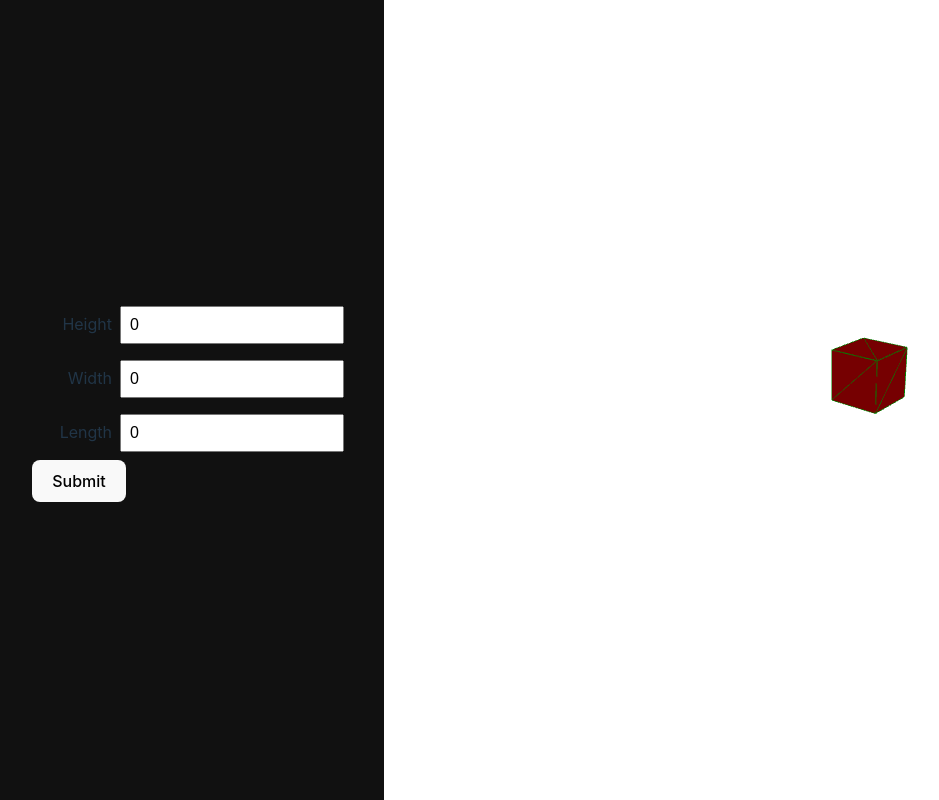
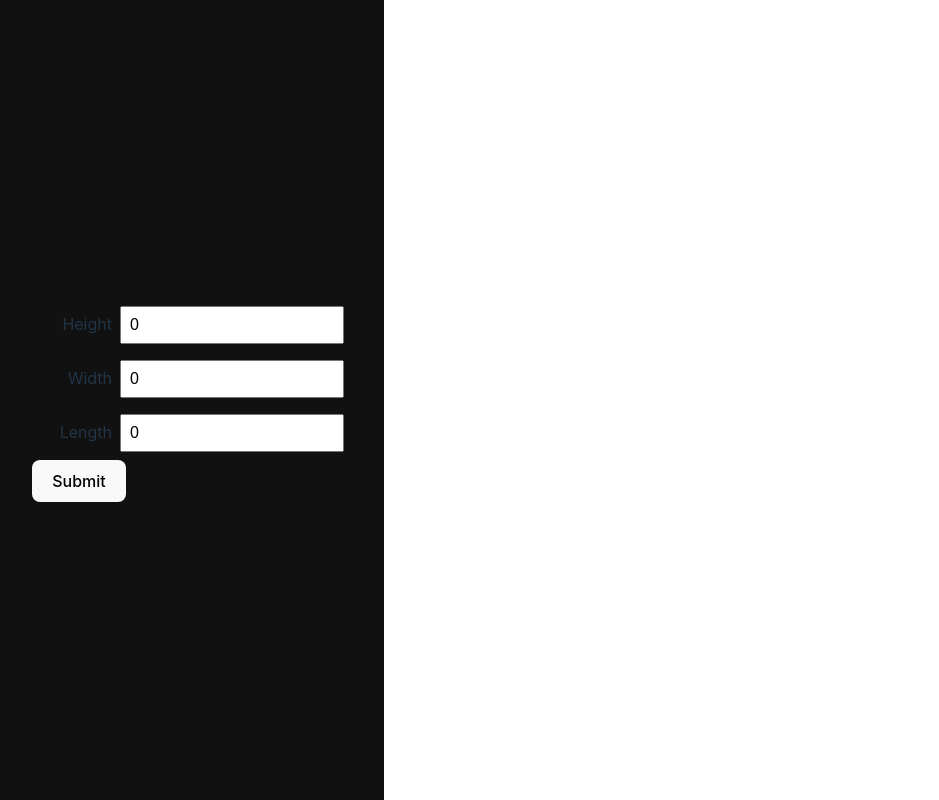
Before and after one commit to Tetrarium/cadex-tt, a React (Vite) app: page / in a window 1280 px wide. Shown: the whole page, without its empty margins (0-939 px from the left). Built offline with nearby package versions, Linux system fonts and the light colour scheme; what miragejs would draw is missing.

Commit message:
realised showing box

```diff
--- a/src/App.tsx
+++ b/src/App.tsx
@@ -1,13 +1,15 @@
 import s from "./app.module.sass";
 import Form from "./components/form/form";
-import Scene from "./components/scene/scene";
+import Scene, { BoxProps } from "./components/scene/scene";
 import { useFetch } from "./hooks/useFetch";
 import { Box } from "./models/models";
 
 function App() {
-  const { data, runFetch, loading } = useFetch<Box, Box>("/api/box", (data) => { console.log(data); });
+  const { data, runFetch, loading, error } = useFetch<BoxProps, Box>("/api/box", (data) => { console.log(data); });
 
-  console.log(data);
+  if (error) {
+    console.error(error);
+  }
 
   const handleSubmit = (box: Box) => {
     console.log(box);
@@ -19,7 +21,9 @@ function App() {
       <div className={s.menu}>
         <Form onSubmit={handleSubmit} isLoading={loading} />
       </div>
-      <div className={s.scene}><Scene /></div>
+      <div className={s.scene}>
+        <Scene indices={data?.indices} vertices={data?.vertices} />
+      </div>
     </div>
   );
 }
--- /dev/null
+++ b/src/components/scene/scene.module.sass
@@ -0,0 +1,3 @@
+.container
+  width: 100%
+  height: 100%
--- a/src/components/scene/scene.tsx
+++ b/src/components/scene/scene.tsx
@@ -1,35 +1,16 @@
-import React from "react";
+import React, { FC } from "react";
 import { BufferGeometry, Float32BufferAttribute } from "three";
 
 import { Canvas } from "@react-three/fiber";
 
-const vertices = [
-  0, 0, 0,
-  1, 0, 0,
-  1, 1, 0,
-  0, 1, 0,
-  0, 0, 1,
-  1, 0, 1,
-  1, 1, 1,
-  0, 1, 1
-];
+import s from "./scene.module.sass";
 
-const indices = [
-  0, 2, 1,
-  0, 3, 2,
-  4, 5, 6,
-  4, 6, 7,
-  0, 1, 5,
-  0, 5, 4,
-  2, 3, 7,
-  2, 7, 6,
-  0, 7, 3,
-  0, 4, 7,
-  1, 2, 6,
-  1, 6, 5,
-];
+export interface BoxProps {
+  indices: number[],
+  vertices: number[],
+}
 
-const TriangulatedCube = () => {
+const TriangulatedCube: FC<BoxProps> = ({ indices, vertices }) => {
 
 
   const geometry = React.useMemo(() => {
@@ -41,7 +22,7 @@ const TriangulatedCube = () => {
     geo.computeVertexNormals();
 
     return geo;
-  }, []);
+  }, [indices, vertices]);
 
   const rotation = React.useMemo((): [number, number, number] => [.4, 0.9, 0], []);
 
@@ -57,13 +38,17 @@ const TriangulatedCube = () => {
   );
 };
 
-const Scene = () => {
+const Scene: FC<Partial<BoxProps>> = ({ indices, vertices }) => {
   return (
-    <Canvas camera={{ position: [0, 0, 5], fov: 75 }}>
-      <ambientLight intensity={0.6} />
-      <pointLight position={[10, 10, 10]} />
-      <TriangulatedCube />
-    </Canvas>
+    <div className={s.container}>
+      {indices && vertices &&
+        <Canvas camera={{ position: [0, 0, 5], fov: 75 }} >
+          <ambientLight intensity={0.6} />
+          <pointLight position={[10, 10, 10]} />
+          <TriangulatedCube indices={indices} vertices={vertices} />
+        </Canvas>
+      }
+    </div>
   );
 };
 
--- a/src/fakeApi/fakeApi.ts
+++ b/src/fakeApi/fakeApi.ts
@@ -1,8 +1,7 @@
 import { createServer, Response } from "miragejs";
 
-import { Box } from "@/models/models";
-
 import { generateBoxGeometry } from "./generateBoxGeometry";
+import { RequestBox } from "./models";
 
 function getRandomTiming(from: number, to: number) {
   return Math.floor(Math.random() * (to - from) + from);
@@ -13,13 +12,17 @@ export function makeServer() {
   const server = createServer({
     routes() {
       this.get("/api/box", (_schema, request) => {
-        const params = request.queryParams as unknown as Box;
+        const params = request.queryParams as unknown as RequestBox;
+        console.log(params);
+        const height = Number(params.height);
+        const width = Number(params.width);
+        const length = Number(params.length);
 
-        if (!params.height || !params.width || !params.length) {
+        if (!height || !width || !length) {
           return new Response(400, {}, { error: "Invalid box parameters" });
         }
 
-        const geometry = generateBoxGeometry(params);
+        const geometry = generateBoxGeometry({ height, width, length });
 
         return geometry;
       }, {
--- /dev/null
+++ b/src/fakeApi/models.ts
@@ -0,0 +1,5 @@
+export interface RequestBox {
+  height: string;
+  width: string;
+  length: string;
+}
```
Also changed, not shown: src/hooks/useFetch.ts (+3 -5 lines).
